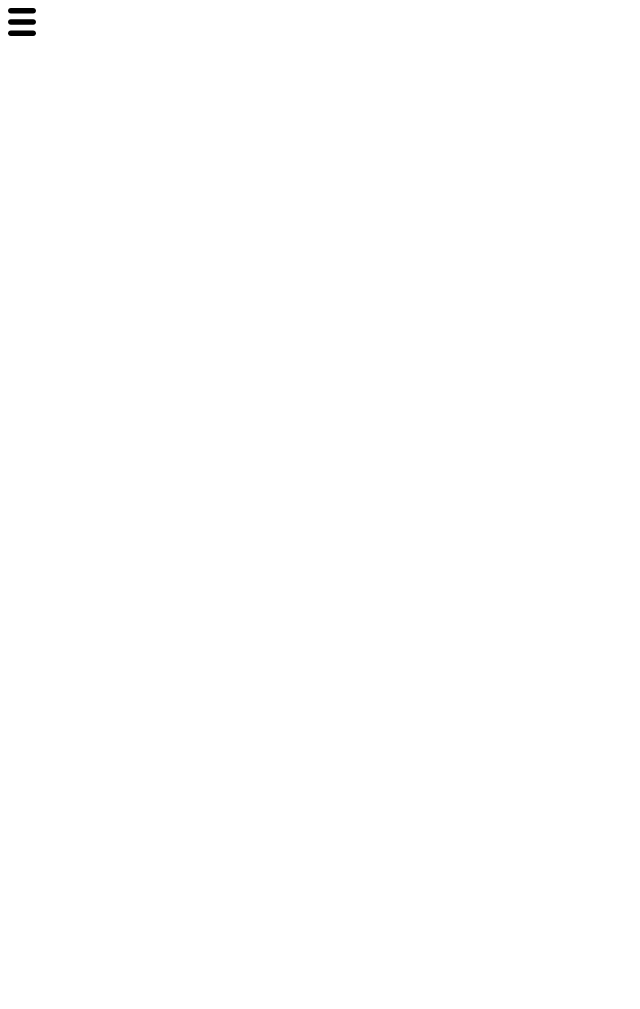
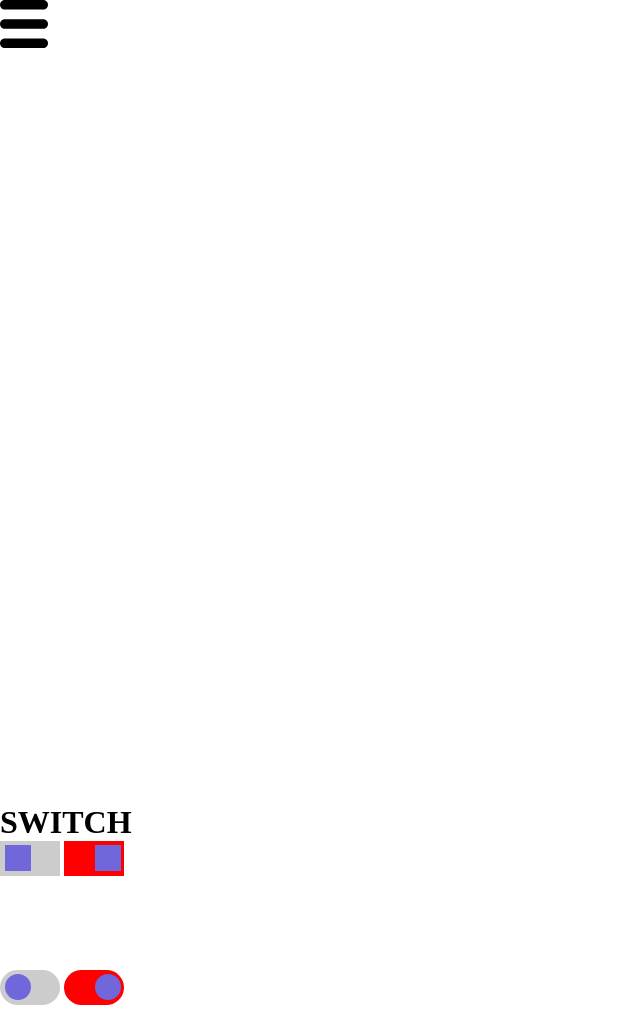
Before and after one commit to PalmaActivaWeb2021/clic_solo_css, a plain HTML site: page index.html in a window 1280 px wide. Shown: the whole page, without its empty margins (0-640 px from the left). Before the commit the page ends 800 px from the top, so only its background shows below. Drawn offline with Linux system fonts and the light colour scheme.

Commit message:
subiendo contenido

```diff
--- a/index.html
+++ b/index.html
@@ -5,35 +5,49 @@
         <meta http-equiv="X-UA-Compatible" content="IE=edge" />
         <meta name="viewport" content="width=device-width, initial-scale=1.0" />
         <title>Document</title>
-
-        <style>
-            /* Sistema clic */
-            #activar {
-                display: none;
-            }
-            .desplegable {
-                display: none;
-            }
-            #activar:checked ~ .desplegable {
-                display: block;
-            }
-            /* Fin sistema clic */
-        </style>
+        <link rel="stylesheet" href="style.css" />
     </head>
     <body>
+        <header>
             <!-- Menu desplegable clic - Smartphone/iPad -->
             <input type="checkbox" id="activar" />
             <label for="activar">
-            <img src="./menu.svg" width="28px" alt="" />
+                <img src="./menu.svg" width="48px" />
             </label>
             <section class="desplegable">
-            <ul>
-                <li><a href="#">link1</a></li>
-                <li><a href="#">link2</a></li>
-                <li><a href="#">link3</a></li>
-            </ul>
+                <a href="#">link1</a>
+                <a href="#">link2</a>
+                <a href="#">link3</a>
             </section>
             <!-- Fin del menu clic -->
+        </header>
 
+        <!-- SWITCH -->
+        <!-- ************************************ -->
+        <h1>SWITCH</h1>
+        <main>
+            <!-- Switch - Interruptor -->
+            <label class="switch">
+                <input type="checkbox"/>
+                <span class="slider"></span>
+            </label>
+            <label class="switch">
+                <input type="checkbox" checked/>
+                <span class="slider"></span>
+            </label>
+
+            <br> <br> <br> <br> <br> <br>
+
+            <!-- circulo -->
+            <label class="switch">
+                <input type="checkbox"/>
+                <span class="slider round"></span>
+            </label>
+            <label class="switch">
+                <input type="checkbox" checked/>
+                <span class="slider round"></span>
+            </label>
+
+        </main>
     </body>
 </html>
--- /dev/null
+++ b/style.scss
@@ -0,0 +1,71 @@
+$tiempo: 0.4s;
+
+#activar {
+    display: none;
+}
+
+
+.desplegable {
+    transform: translateX(-100vw);
+    display: grid;
+
+    background-color: rgb(193, 193, 193);
+    height: calc(100vh - 48px);
+    padding: 3rem;
+    font-size: 2rem;
+
+    grid-template-rows: repeat(auto-fit, 1fr);
+    justify-items: center;
+}
+
+#activar:checked ~ .desplegable {
+    transition: $tiempo;
+    transform: translateX(0vw);
+}
+
+.switch {
+    position: relative;
+    width: 60px;
+    height: 35px;
+    display: inline-block;
+
+    input {
+        display: none;
+
+        &:checked + .slider {
+            background-color: red;
+        }
+        &:checked + .slider:before {
+            transform: translateX(26px);
+        }
+    }
+
+    .slider {
+        cursor: pointer;
+        position: absolute;
+        top: 0;
+        left: 0;
+        right: 0;
+        bottom: 0;
+        background-color: #ccc;
+        transition: $tiempo;
+
+        &:before {
+            content: "";
+            position: absolute;
+            height: 26px;
+            width: 26px;
+            left: 5px;
+            bottom: 5px;
+            background-color: rgb(112, 103, 218);
+            transition: $tiempo;
+        }
+        &.round{
+            border-radius: 50px;
+
+            &:before{
+                border-radius: 50%;
+            }
+        }
+    }
+}
```
Also changed, not shown: style.css (added). Lines whose indentation alone changed are shown as unchanged.
